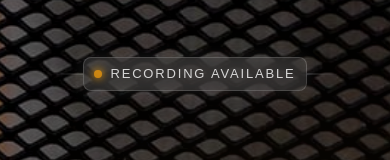
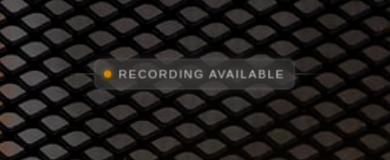
Before and after one commit to tetsufujiki/united-studio-lp, a Next.js app: page / in a window 390 px wide. Shown: the part 140-300 px from the top of the page. Built offline with nearby package versions, Linux system fonts and the light colour scheme.

Commit message:
feat: adjust hero section badge styling and animation speed
Co-authored-by: United Studio Inc <289687829+tetsufujiki@users.noreply.github.com>

```diff
--- a/app/globals.css
+++ b/app/globals.css
@@ -131,16 +131,16 @@
   0%,
   100% {
     opacity: 1;
-    box-shadow: 0 0 5px 1px rgba(245, 158, 11, 0.5);
+    box-shadow: 0 0 7px 2px rgba(245, 158, 11, 0.7);
   }
   50% {
-    opacity: 0.78;
-    box-shadow: 0 0 7px 2px rgba(245, 158, 11, 0.65);
+    opacity: 0.22;
+    box-shadow: 0 0 2px 0px rgba(245, 158, 11, 0.15);
   }
 }
 
 .status-dot {
-  animation: status-dot-pulse 2.8s ease-in-out infinite;
+  animation: status-dot-pulse 2.4s ease-in-out infinite;
 }
 
 @media (prefers-reduced-motion: reduce) {
--- a/components/hero-section.tsx
+++ b/components/hero-section.tsx
@@ -96,7 +96,7 @@ export function HeroSection() {
         <div className="mx-auto max-w-5xl text-center">
           {/* Badge */}
           <div
-            className="relative mb-12 md:mb-8 inline-flex items-center justify-center"
+            className="relative mb-12 inline-flex scale-[0.90] items-center justify-center sm:scale-100 md:mb-8"
             style={{ marginTop: 'clamp(3rem, 15vh, 6rem)' }}
           >
             {/* Edge fade lines evoking studio equipment indicators */}
```
